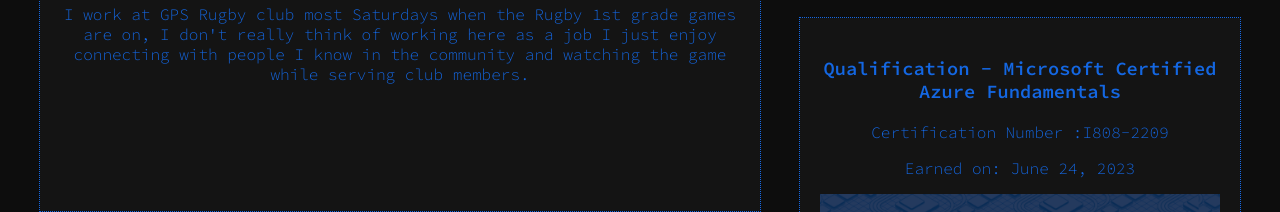
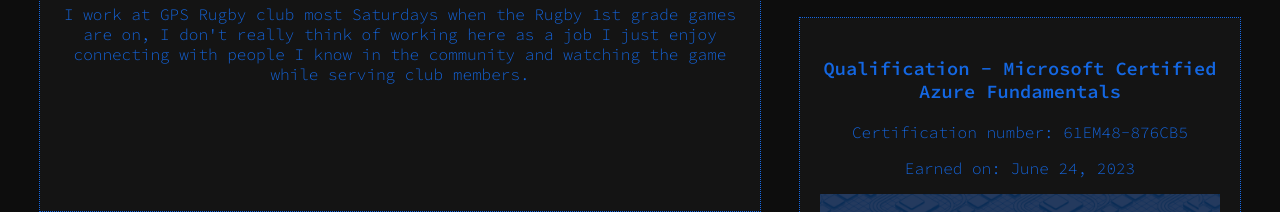
Before and after one commit to lockej2005/joshsresume1, a React (Create React App) app: page / in a window 1280 px wide. Shown: the part 1200-1412 px from the top of the page. Built offline with nearby package versions, Linux system fonts and the light colour scheme.

Commit message:
fix cert no

```diff
--- a/src/resume.js
+++ b/src/resume.js
@@ -91,7 +91,7 @@
             </div>
             <div className='ref1.5'>
               <h3>Qualification - Microsoft Certified Azure Fundamentals</h3>
-              <p>Certification Number :I808-2209</p>
+              <p>Certification number: 61EM48-876CB5</p>
               <p>Earned on: June 24, 2023</p>
               <img style={ {width: "400px"} } src={require('./azure_cert.png')} alt='azure' />
             </div>
```
